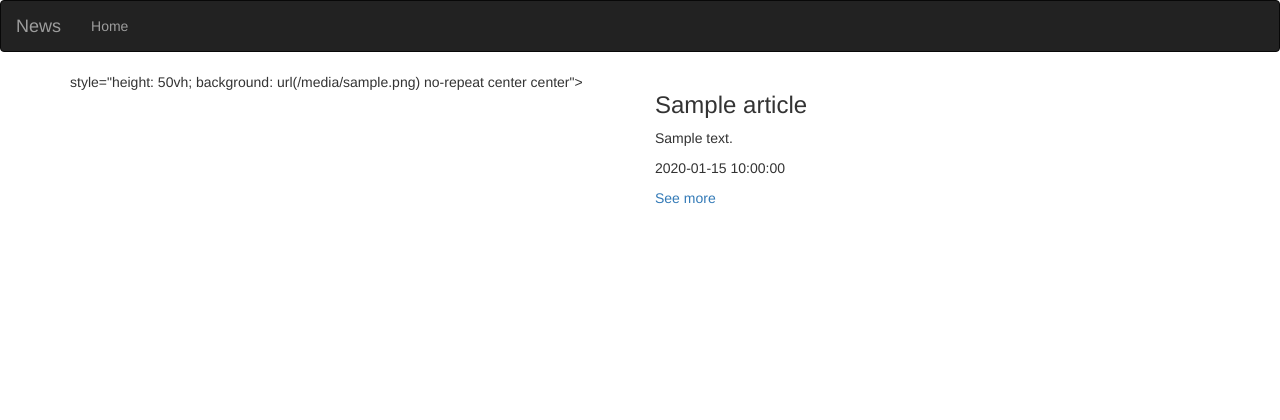
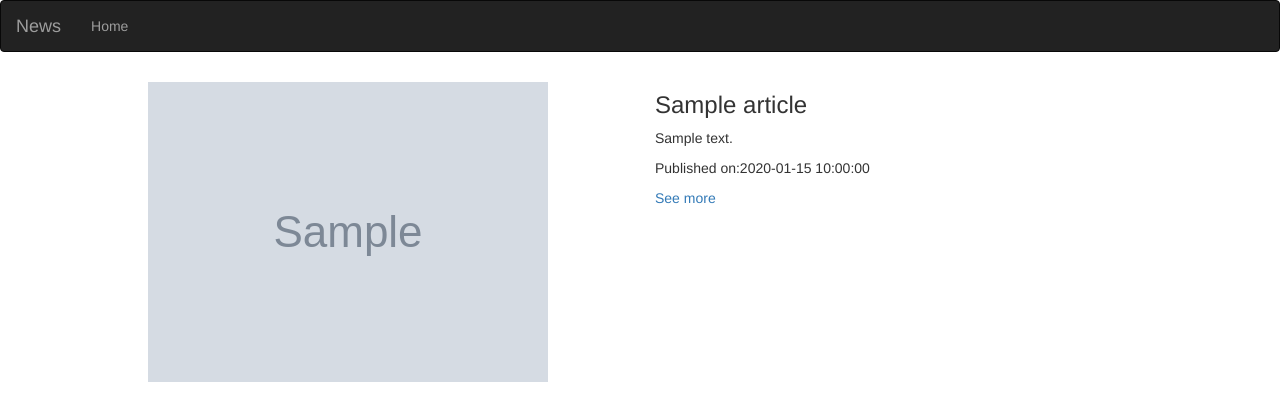
Before and after one commit to GraceMwende/News-Api, a Flask app: template app/templates/article.html in a window 1280 px wide. Shown: the top 420 px of the page. Run offline with Flask 2, Linux system fonts and the light colour scheme; the template is opened without the code that fills it: most values are stand-ins (such as "Sample title", 1, 10 or a date in 2020); grey boxes marked "Sample" are stand-in pictures; some libraries are stand-ins or nearby versions.

Commit message:
arange article images

```diff
--- a/app/static/index.css
+++ b/app/static/index.css
@@ -21,3 +21,7 @@ h2 {
 .macro-div {
   margin-bottom: 20px;
 }
+
+#article_images {
+  height: 20vh;
+}
--- a/app/templates/article.html
+++ b/app/templates/article.html
@@ -5,15 +5,16 @@
   <!-- image bg -->
   <div class="row">
     {% for article in news %}
-    <div class="col-xs-6 col-sm-6 col-md-6 col-lg-6">
-      style="height: 50vh; background: url({{article.urlToImage}}) no-repeat center center">
+    <div class="col-xs-6 col-sm-6 col-md-6 col-lg-6"
+      style="height: 40vh; background: url({{article.urlToImage}}) no-repeat center center">
+      <!-- <img src="{{article.urlToImage}})" alt="{{ article.title }}"> -->
     </div>
 
-    <div class="col-xs-6 col-sm-6 col-md-6 col-lg-6 ">
+    <div class="col-xs-6 col-sm-6 col-md-6 col-lg-6">
       <h3>{{ article.title }}</h3>
 
       <p class=""> {{ article.description }}</p>
-      <p>{{article.publishedAt}}</p>
+      <p>Published on:{{article.publishedAt}}</p>
       <a href="{{article.url}}" target="_blank">See more</a>
 
 
```
Also changed, not shown: 1 other file.
